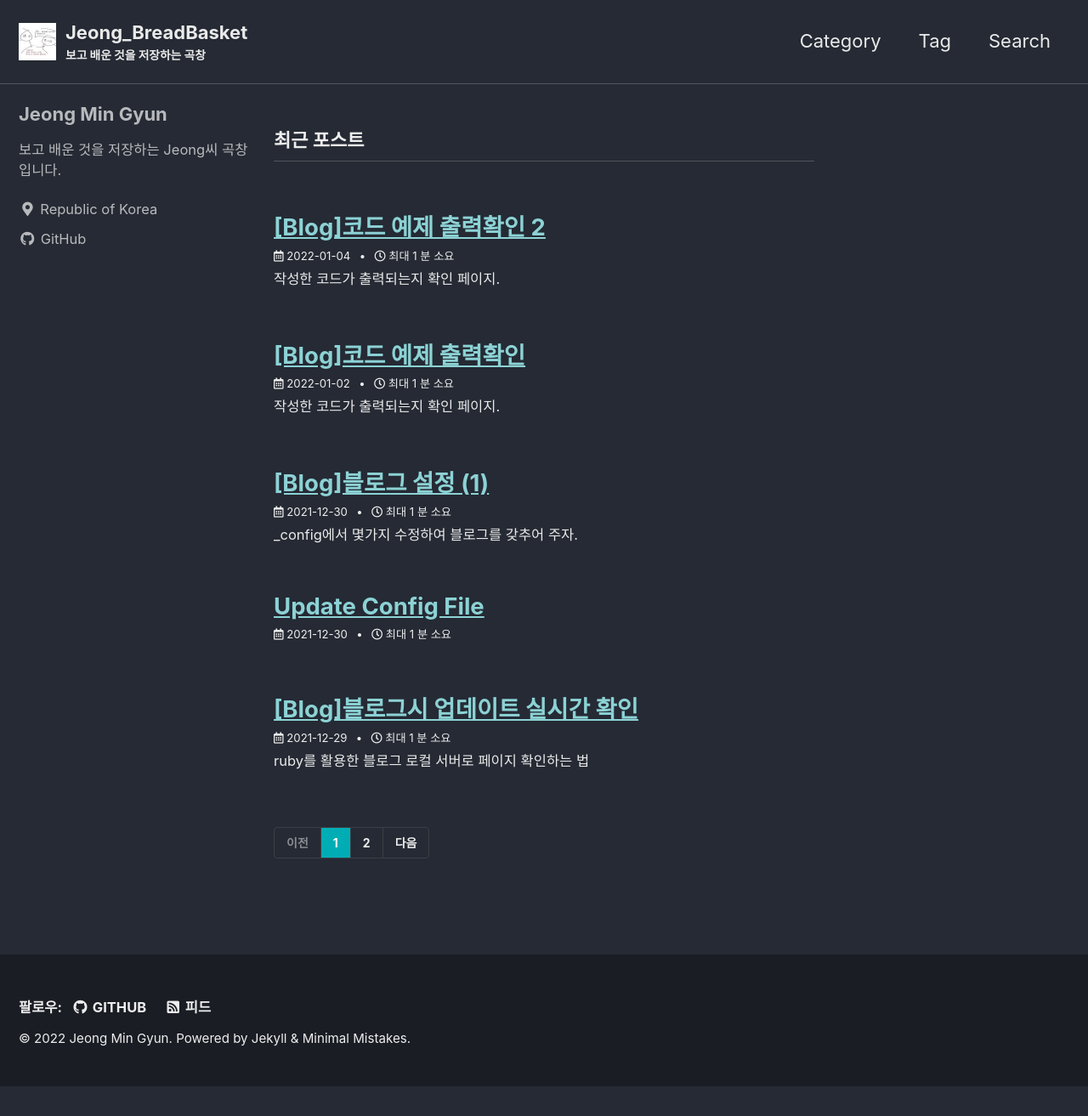
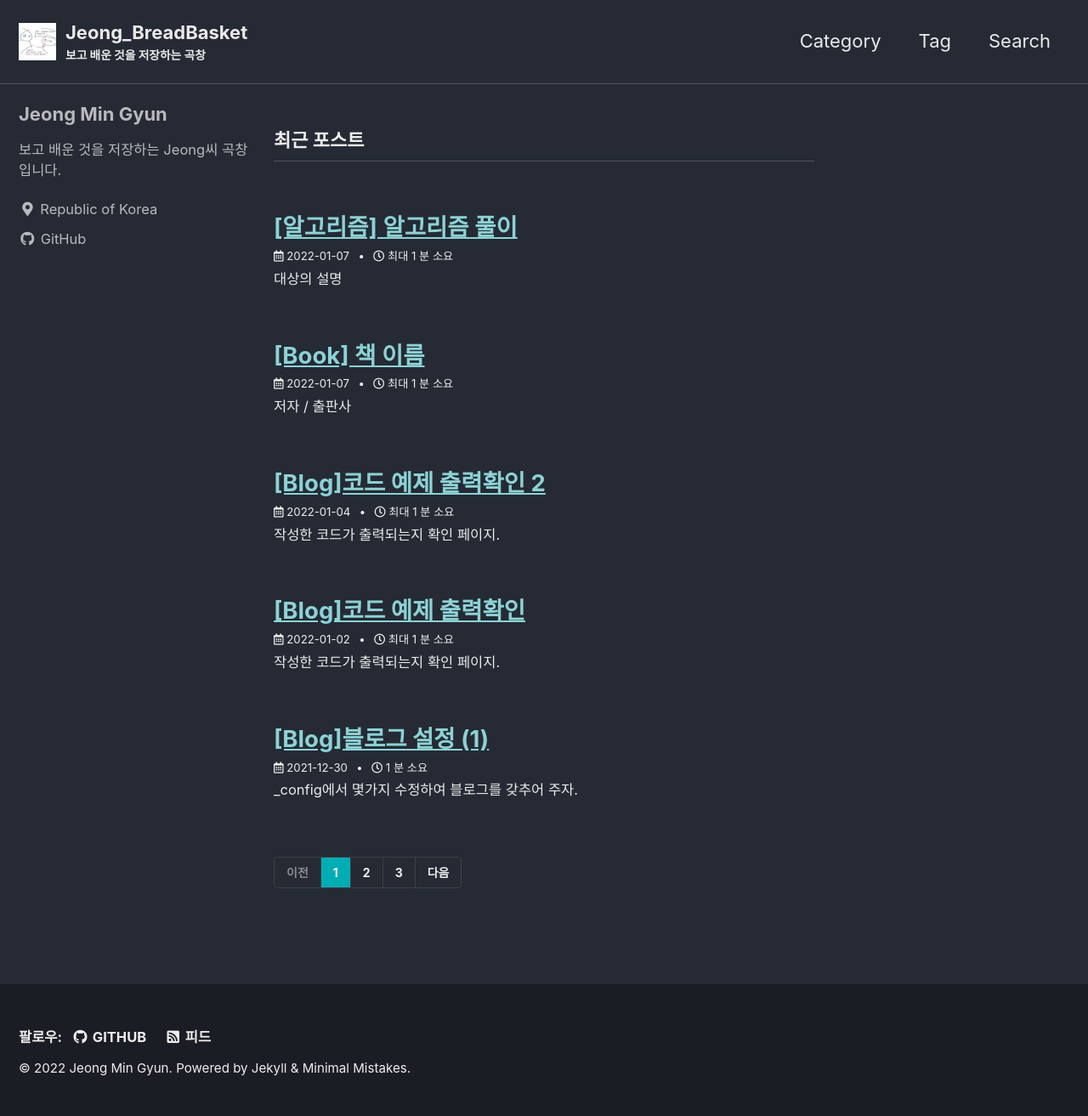
Before and after one commit to jeongsam3659/jeongsam3659.github.io, a Jekyll site: the page built from index.html, in a window 1280 px wide. Shown: the whole page at 85% size. Built offline with Jekyll 4.4.1, drawn with Linux system fonts in a browser that asks for light colours; cached includes are drawn as plain includes; some web fonts are replaced; the list of posts is cut into pages by our own code; before the commit the page ends 1278 px from its top, so only the background shows below that.

Commit message:
Blog guide update & add Category
블로그 작성 기록 업데이트 및

책 + 알고리즘 기록 칸 생성.

```diff
--- a/_data/navigation.yml
+++ b/_data/navigation.yml
@@ -8,14 +8,14 @@ main:
       url: /search/
 
 docs:
-    - title: "큰 상자"
+    - title: "공부 관련"
       children:
           - title: "Category"
             url: /categories/
           - title: "Tag"
             url: /tags/
 
-    - title: "작은 상자"
+    - title: "일상 관련"
       children:
           - title: "Tag"
             url: /tags/
--- a/_posts/Blog/2021-12-30-update-config-file.md
+++ b/_posts/Blog/2021-12-30-update-config-file.md
@@ -2,7 +2,7 @@
 title: "[Blog]블로그 설정 (1)"
 excerpt: "_config에서 몇가지 수정하여 블로그를 갖추어 주자."
 data: 2022-01-02
-last_modified_at: 2022-01-03
+last_modified_at: 2022-01-07
 categories: Blog
 tag: Blog
 toc: true
@@ -50,13 +50,25 @@ toc: true
 
 ## 프로필
 
--   locale: "ko-KR" # 블로그의 주요 언어입니다. 한국어 ko-KR로 설정
--   title: "Jeong_BreadBasket" # 사이트 탭
+-   locale: "ko-KR"
+    -   블로그의 주요 언어입니다. 한국어 ko-KR로 설정
+        <br></br>
+-   title: "Jeong_BreadBasket"
+    -   사이트 탭
+        <br></br>
 -   title_separator: "|"
--   subtitle: "보고 배운 것을 저장하는 곡창" # 화면 title 하단에 있는 소제목
+    -   브라우저 탭에서 블로그 | 게시물명으로 구분지어줍니다.
+        <br></br>
+-   subtitle: "보고 배운 것을 저장하는 곡창"
+    -   화면 title 하단에 있는 소제목
+        <br></br>
 -   name: "Jeong Min Gyun"
--   description: "곡창" # 설명란
--   url: "https://jeongsam3659.github.io/" # # Github Repo url입니다.
+    <br></br>
+-   description: "곡창"
+    -   설명란
+        <br></br>
+-   url: "https://jeongsam3659.github.io/"
+    -   Github Repo url입니다.
 
 ### _수정사항_
 
@@ -66,4 +78,61 @@ toc: true
 
 ---
 
-## Logo 사진.
+## 경로 표시
+
+**BreadCrumb navigation**
+<br></br>
+config.yml에서 breadcrumbs를 true 설정.
+
+-   게시물을 들어가면 상단에 경로를 보여줍니다.
+
+> ex\_ HOME / 게시물명.
+
+<br></br>
+
+---
+
+## 작성 일자
+
+config.yml에서 defaults부근(맨 밑)
+\_posts에서 values칸에 **show_date: true**를 추가하여 작성일자 표기하는 방법.
+<br></br>
+default 형태로는 월 일, 년
+
+> December 29, 2021
+
+<br></br>
+
+---
+
+## 댓글
+
+#### Comments
+
+1. Disqus 댓글을 사용.
+
+    - 구글계정을 가입후 프로필 \> setting \> add Disqus to Site
+      <br></br>
+    - 맨 밑의 Get Started 후, 두번째 i want to install disqus on my site. 클릭
+      <br></br>
+    - 이름과 비즈니스를 설정하고 나머진 고대로 둔뒤
+      <br></br>
+    - 무료 버젼을 사용하기 위해 Basic을 구독, jekyll 선택.
+      <br></br>
+    - configure에서
+       Website URL: https://깃헙주소(ex\_ https://jeongsam3659.github.io/)
+      Next - complete setup. 등록완료
+      <br></br>
+
+2. config.yml
+    - defaults부근에 comments: true로 바꿔주고
+      <br></br>
+    - 윗쪽 Comments에서
+      provider: "disqus"로 수정
+      <br></br>
+    - disqus사이트에서 상단 admin 클릭하면
+      **check out what's been happening on your 1 sites.** 커맨드에
+      **Select a specific site.** 클릭하여
+      팝업창 밑에 자신의 깃블로그 선택하면
+      **check out what's been happening on jeongGitBlog.**
+      라는 문구가 나오는데 여기서 jeongGitBlog \<\< 이게 숏네임 이다.
--- /dev/null
+++ b/_posts/Book/2022-01-07-readed-book.md
@@ -0,0 +1,30 @@
+---
+title: "[Book] 책 이름"
+excerpt: "저자 / 출판사"
+data: 2022-01-07
+last_modified_at: 2022-01-07
+categories: Book
+tag: []
+toc: true
+author_profile: false
+sidebar:
+    nav: "docs"
+---
+
+# 기본 서식1
+
+## 책 제목
+
+<br>
+
+### (책 이미지1)
+
+<br>
+
+### 필수 작성 목록
+
+1. 책을 고른 이유
+
+2. 책 읽고 느낀점
+
+3. 책에 마음드는 구절 (페이지 포함)
--- /dev/null
+++ b/_posts/CodingTest/2022-01-07-algorithm.md
@@ -0,0 +1,23 @@
+---
+title: "[알고리즘] 알고리즘 풀이"
+excerpt: "대상의 설명"
+data: 2022-01-07
+last_modified_at: 2022-01-07
+categories: algorithm
+tag: [java, python, C]
+toc: true
+author_profile: false
+sidebar:
+    nav: "docs"
+---
+
+# 기본서식 1
+
+## 진행순서
+
+-   코드업 기초 100제 C / Python
+-   Baekjoon
+-   그리드 알고리즘
+-   완전탐색 / BFS / DFS
+
+등.....
```
